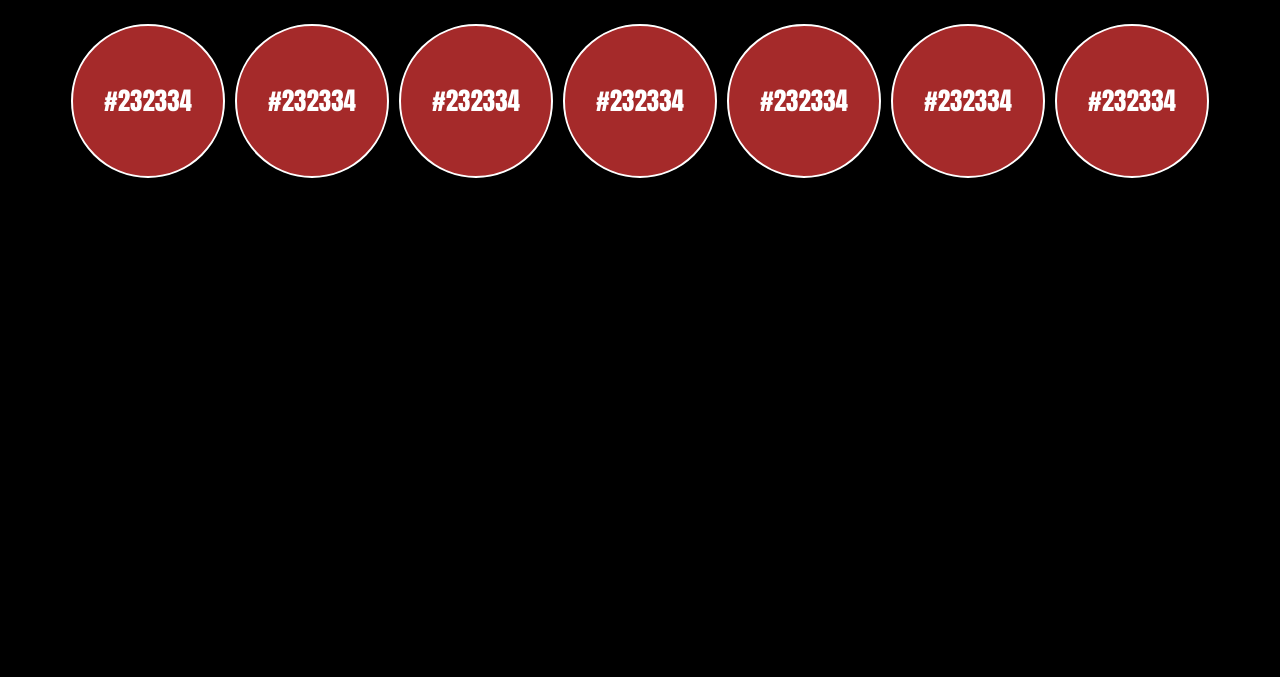
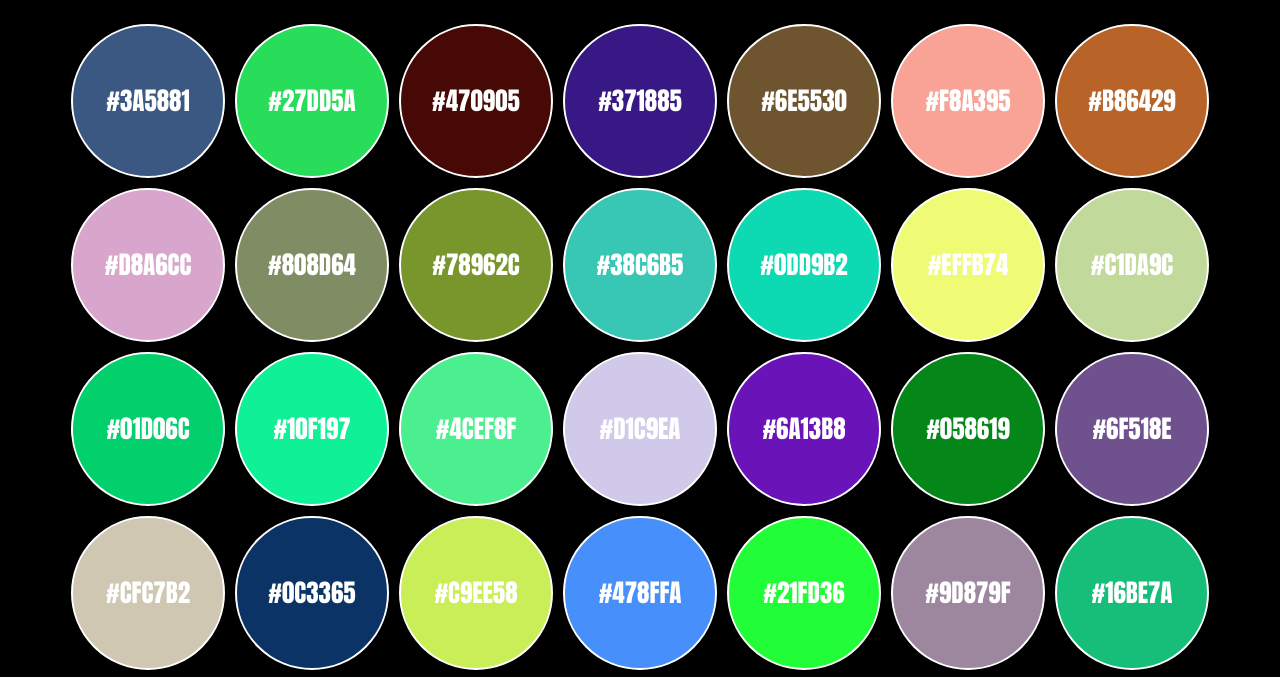
Before and after one commit to sups-world/random-color-generator, a plain HTML site: page index.html in a window 1280 px wide. Shown: the part 73-750 px from the top of the page. Drawn offline with Linux system fonts and the light colour scheme.

Commit message:
able to show random colors with text

```diff
--- a/index.html
+++ b/index.html
@@ -8,14 +8,7 @@
   </head>
   <body>
     <h1>Random Color Generator</h1>
-    <div class="container">
-      <div class="color-container">#232334</div>
-      <div class="color-container">#232334</div>
-      <div class="color-container">#232334</div>
-      <div class="color-container">#232334</div>
-      <div class="color-container">#232334</div>
-      <div class="color-container">#232334</div>
-      <div class="color-container">#232334</div>
-    </div>
+    <div class="container"></div>
+    <script src="index.js"></script>
   </body>
 </html>
--- /dev/null
+++ b/index.js
@@ -0,0 +1,32 @@
+const containerElement = document.querySelector(".container");
+
+for (let index = 0; index < 45; index++) {
+  const colorContainerElement = document.createElement("div");
+  colorContainerElement.classList.add("color-container");
+  containerElement.appendChild(colorContainerElement);
+}
+
+// to get all color containers
+const colorContainerElements = document.querySelectorAll(".color-container");
+
+generateColors();
+
+function generateColors() {
+  colorContainerElements.forEach((eachElement) => {
+    const newColorCode = randomColor();
+    eachElement.style.backgroundColor = "#" + newColorCode;
+    eachElement.innerText = "#" + newColorCode;
+  });
+}
+
+function randomColor() {
+  const chars = "0123456789ABCDEF";
+  const colorCodeLength = 6;
+  let colorCode = "";
+  for (let index = 0; index < colorCodeLength; index++) {
+    const randomNum = Math.floor(Math.random() * chars.length);
+    colorCode += chars.substring(randomNum, randomNum + 1);
+    // console.log(colorCode);
+  }
+  return colorCode;
+}
```
